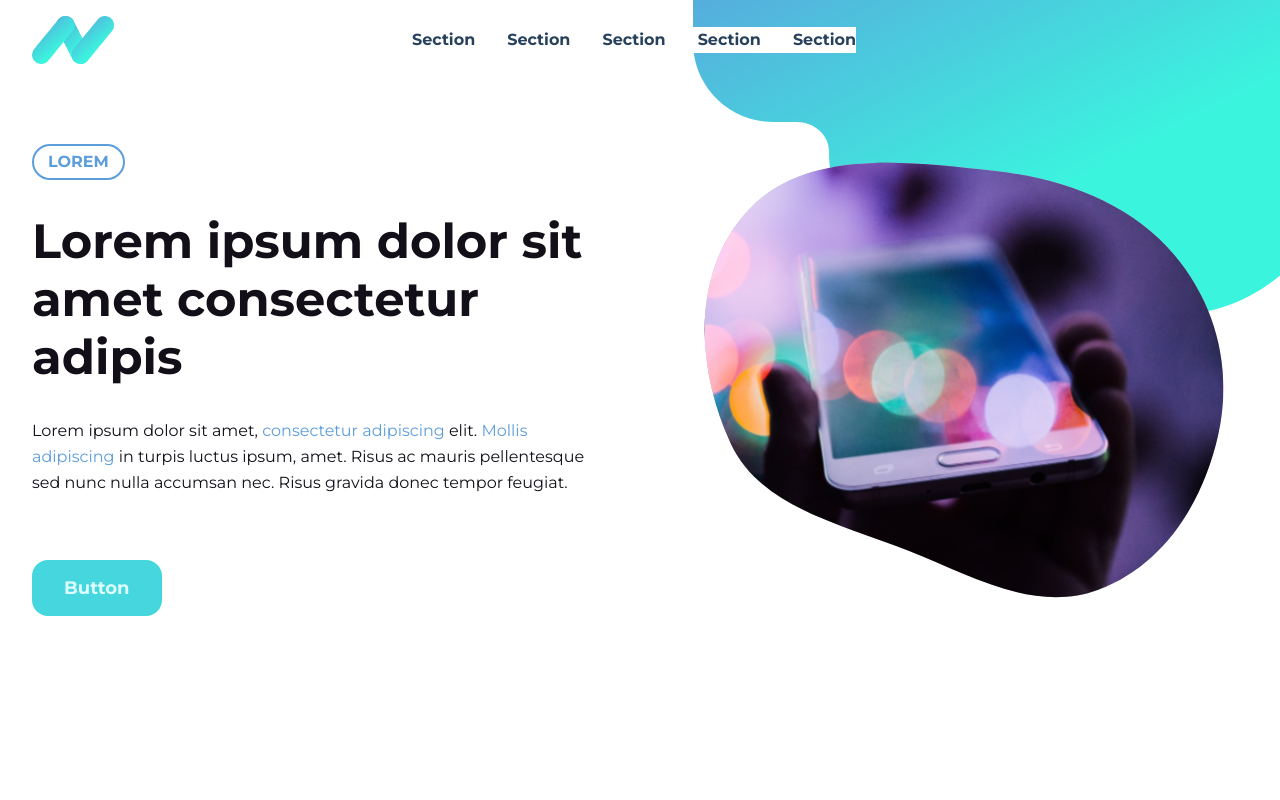
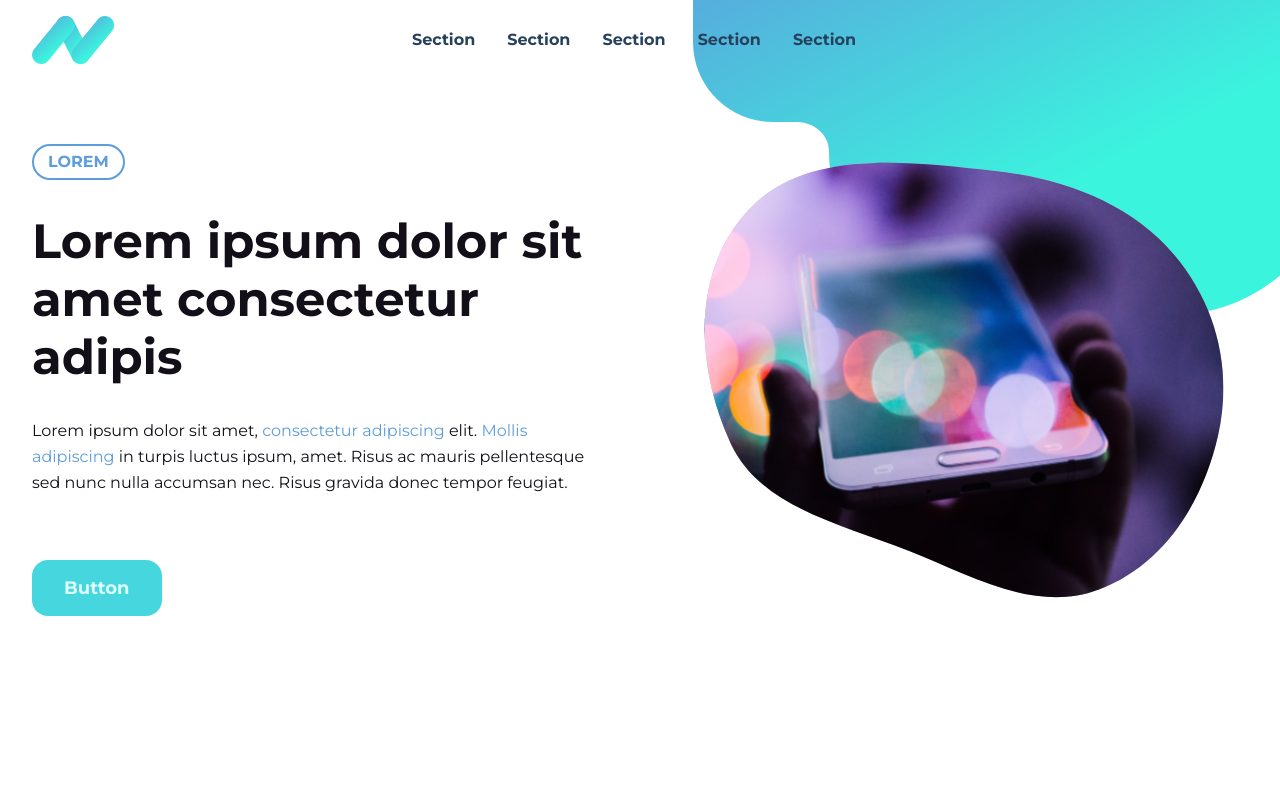
Before and after one commit to inodna/css-challenge, a React (Vite) app: page / in a window 1280 px wide. Shown: the top 800 px of the page. Built offline with nearby package versions, Linux system fonts and the light colour scheme.

Commit message:
Reset css properties above desktop breakpoint

```diff
--- a/src/components/Header/Header.module.scss
+++ b/src/components/Header/Header.module.scss
@@ -61,6 +61,7 @@
     }
 
     nav {
+      background-color: transparent;
       height: auto;
       inset: auto;
       opacity: 1;
@@ -68,6 +69,7 @@
       padding: 0;
       position: relative;
       transform: none;
+      transition: none;
     }
 
     ul {
```
